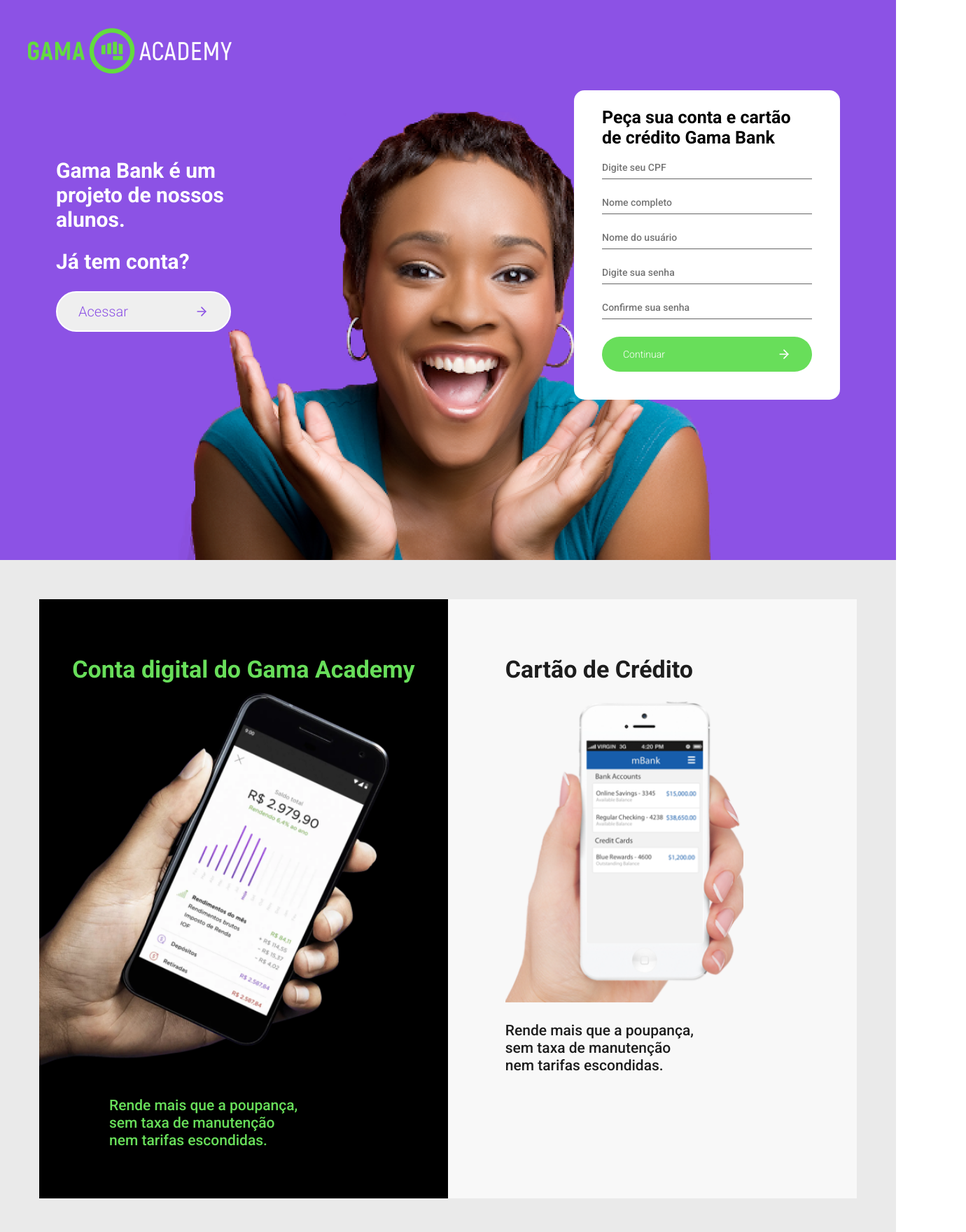
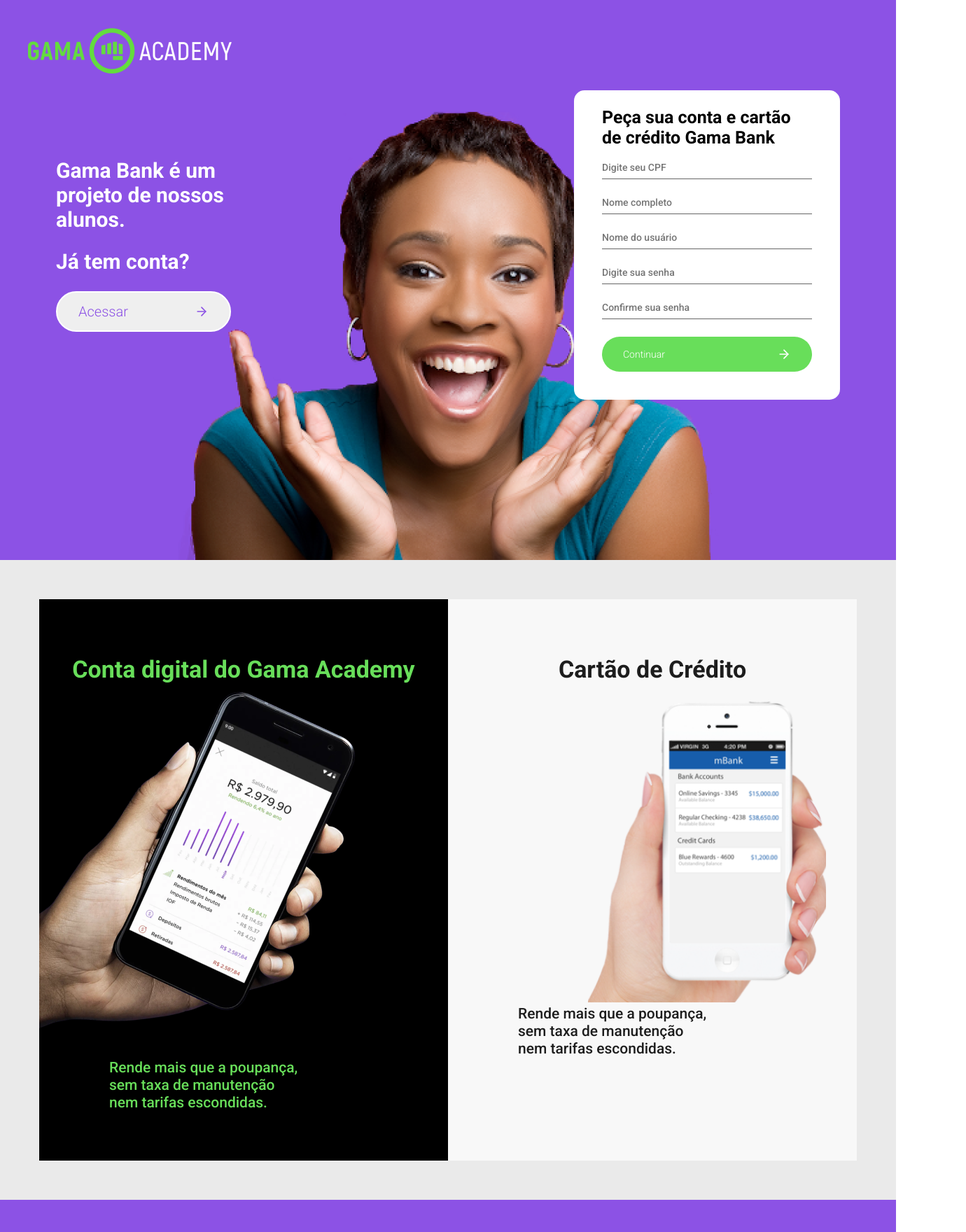
Before and after one commit to CodeForChange-Accenture/accenture-final-project, a React (Create React App) app: page / in a window 1280 px wide. Shown: the top 1760 px of the page at 70% size, 1380 px wide, since content can reach past the window. Built offline with nearby package versions, Linux system fonts and the light colour scheme; the HTML template or start-up script is replaced by a standard one.

Commit message:
Fixed section B styled component home

```diff
--- a/src/pages/home/sectionB/style.ts
+++ b/src/pages/home/sectionB/style.ts
@@ -5,11 +5,10 @@
   min-height: 100vh;
   padding: 56px;
   display: flex;
-  flex-direction: row;
 
   section {
-    display: flex;
-    flex-direction: column;
+    /* display: flex;
+    flex-direction: column; */
     flex-basis: 50%;
     width: 100%;
     padding-top: 80px;
@@ -45,21 +44,24 @@
 
   .sectionRight{
     background: #F8F8F8;
-    padding-left: 7%;
-    display: flex;
+    /* padding-left: 7%; */
+    /* display: flex; */
 
     h2{
       color: #1D1D1D;
       margin-bottom: 25px;
+      text-align: center;
 
     }
 
     img{
       width: 340px;
-      margin-bottom: 28px;
+      margin: 0px 200px;
     }
     p{
       color: #1D1D1D;
+      margin-left: 100px;
+
     }
 
   }
```
